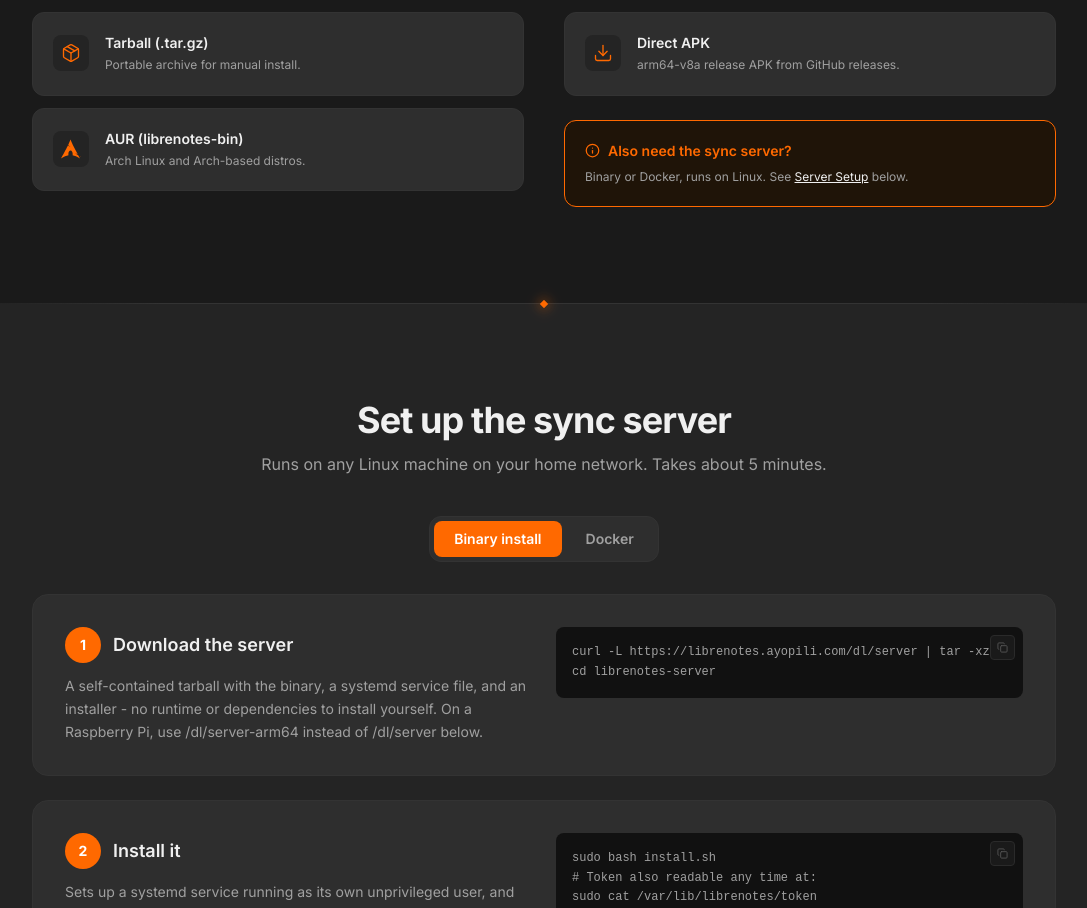
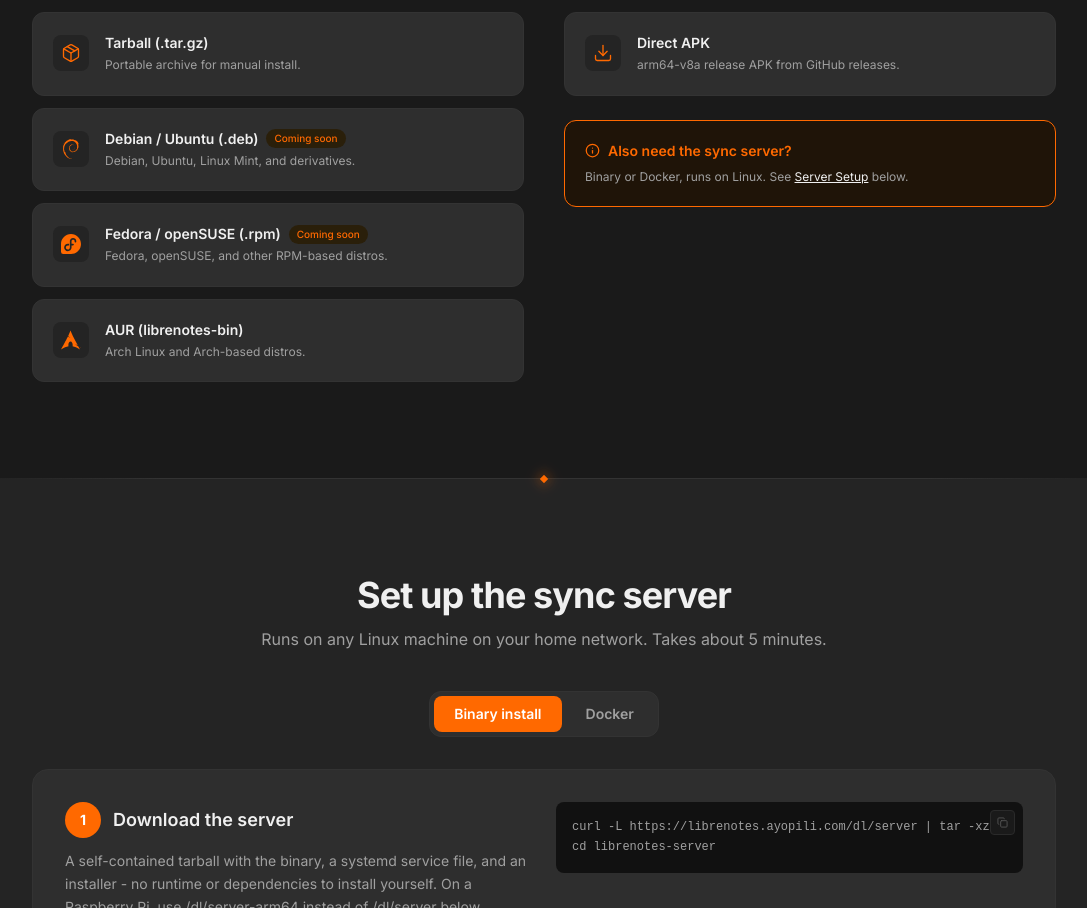
Before and after one commit to Piliii/LibreNotes, a Next.js app in the folder website/: page / in a window 1280 px wide. Shown: the part 3564-4472 px from the top of the page, without its empty margins (96-1183 px from the left). Built offline with nearby package versions, Linux system fonts and the light colour scheme; no server answers.

Commit message:
website: add Debian/Ubuntu and Fedora/openSUSE download cards (coming soon)

```diff
--- a/website/components/DownloadSection.js
+++ b/website/components/DownloadSection.js
@@ -1,5 +1,5 @@
 import { Download, Package, ArrowRight, Info } from 'lucide-react';
-import { siLinux, siArchlinux, siAndroid, siFdroid } from 'simple-icons';
+import { siLinux, siArchlinux, siDebian, siFedora, siAndroid, siFdroid } from 'simple-icons';
 import BrandIcon from './BrandIcon';
 
 const GH_RELEASE = 'https://github.com/Piliii/LibreNotes/releases/latest';
@@ -18,6 +18,22 @@
     description: 'Portable archive for manual install.',
     href: GH_RELEASE,
     icon: <Package size={20} strokeWidth={1.6} />,
+  },
+  // TODO: drop the badges (and point at the real assets) once a GitHub
+  // release actually ships the .deb/.rpm files (planned for v1.6.0).
+  {
+    label: 'Debian / Ubuntu (.deb)',
+    description: 'Debian, Ubuntu, Linux Mint, and derivatives.',
+    href: GH_RELEASE,
+    icon: <BrandIcon icon={siDebian} size={20} />,
+    badge: 'Coming soon',
+  },
+  {
+    label: 'Fedora / openSUSE (.rpm)',
+    description: 'Fedora, openSUSE, and other RPM-based distros.',
+    href: GH_RELEASE,
+    icon: <BrandIcon icon={siFedora} size={20} />,
+    badge: 'Coming soon',
   },
   {
     label: 'AUR (librenotes-bin)',
```
